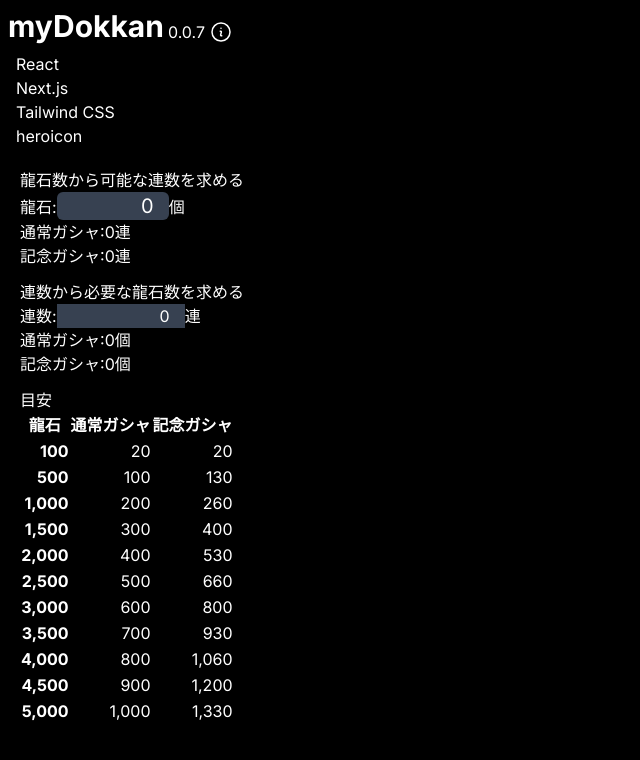
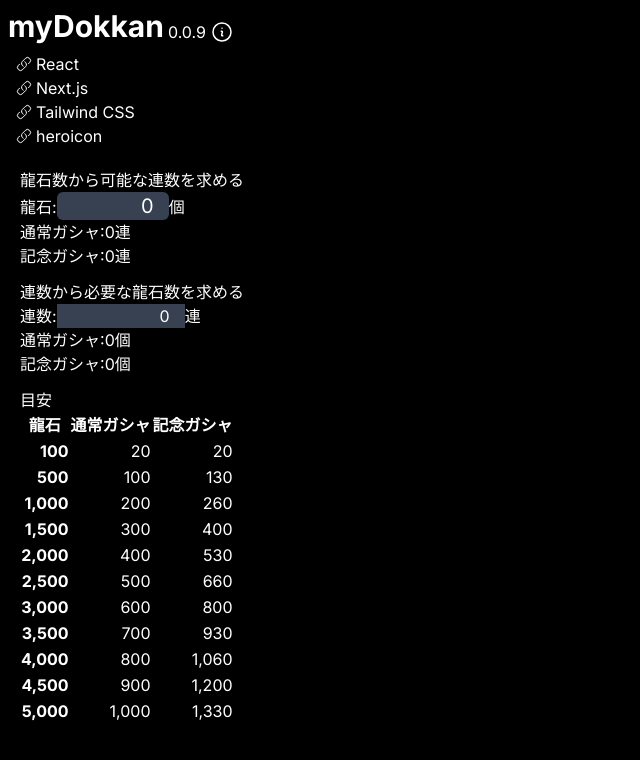
Before and after one commit to baggio4ever/mydokkan, a Next.js app: page / in a window 1280 px wide. Both pictures are taken after a click on the element 220 px from the left and 32 px from the top of the page. Shown: the top 760 px of the page, without its empty margins (0-640 px from the left). Built offline with nearby package versions, Linux system fonts and the light colour scheme.

Commit message:
3連休3日目。朝から小雨。

```diff
--- a/app/page.tsx
+++ b/app/page.tsx
@@ -19,11 +19,51 @@ import React from 'react';
 //const BlueCombi = '/images/FKVYrTbakAE-gys.png';
 
 const APP_NAME = 'myDokkan';
-const APP_VERSION = '0.0.7';
+const APP_VERSION = '0.0.9';
 const REACT_VERSION = React.version;
+
+interface LibInfo {
+  name: string;
+  version: string;
+  url: string;
+};
 
 function AppTitleHeaer() {
   const [infoOpened, setInfoOpened] = useState(false);
+  const libs: LibInfo[] = [
+    {
+      name: 'React',
+      version: REACT_VERSION,
+      url: 'https://ja.react.dev/',
+    },
+    {
+      name: 'Next.js',
+      version: '',
+      url: 'https://nextjs.org/',
+    },
+    {
+      name: 'Tailwind CSS',
+      version: '',
+      url: 'https://tailwindcss.com/',
+    },
+    {
+      name: 'heroicon',
+      version: '',
+      url: 'https://heroicons.com/',
+    }
+  ];
+  const lib_divs = libs.map((v) => {
+    return (
+      <div className='flex items-center gap-1'>
+        <svg xmlns="http://www.w3.org/2000/svg" fill="none" viewBox="0 0 24 24" strokeWidth={1.5} stroke="currentColor" className="w-4 h-4">
+          <path strokeLinecap="round" strokeLinejoin="round" d="M13.19 8.688a4.5 4.5 0 0 1 1.242 7.244l-4.5 4.5a4.5 4.5 0 0 1-6.364-6.364l1.757-1.757m13.35-.622 1.757-1.757a4.5 4.5 0 0 0-6.364-6.364l-4.5 4.5a4.5 4.5 0 0 0 1.242 7.244" />
+        </svg>
+
+        <a key={v.name} href={v.url} title={v.version} target='_blank'>{v.name}</a>
+      </div>
+    );
+  });
+
   return (
     <div>
       <div className='flex items-end gap-1'>
@@ -42,10 +82,7 @@ function AppTitleHeaer() {
 
       {infoOpened &&
         <div className='p-2'>
-          <div>React</div>
-          <div>Next.js</div>
-          <div>Tailwind CSS</div>
-          <div>heroicon</div>
+          {lib_divs}
         </div>
       }
     </div>
@@ -144,6 +181,7 @@ function RyusekiTable2() {
     4500,
     5000
   ];
+
   const rows = ryusekis.map((v) => {
     return <tr key={v}>
       <th>{v.toLocaleString()}</th>
@@ -151,6 +189,7 @@ function RyusekiTable2() {
       <td>{getSpRensu(v).toLocaleString()}</td>
     </tr>;
   });
+
   return (
     <div>
       <ModeTitle title='目安' />
```
